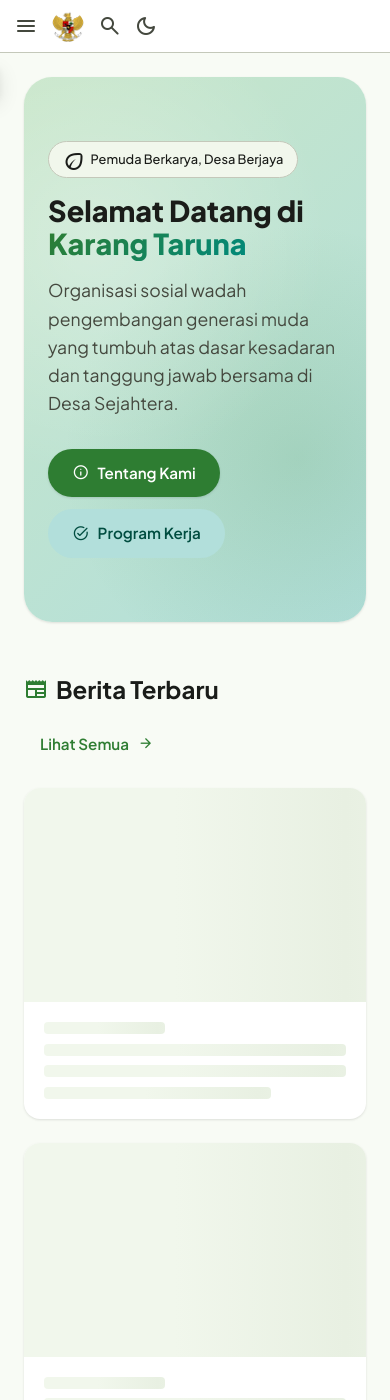
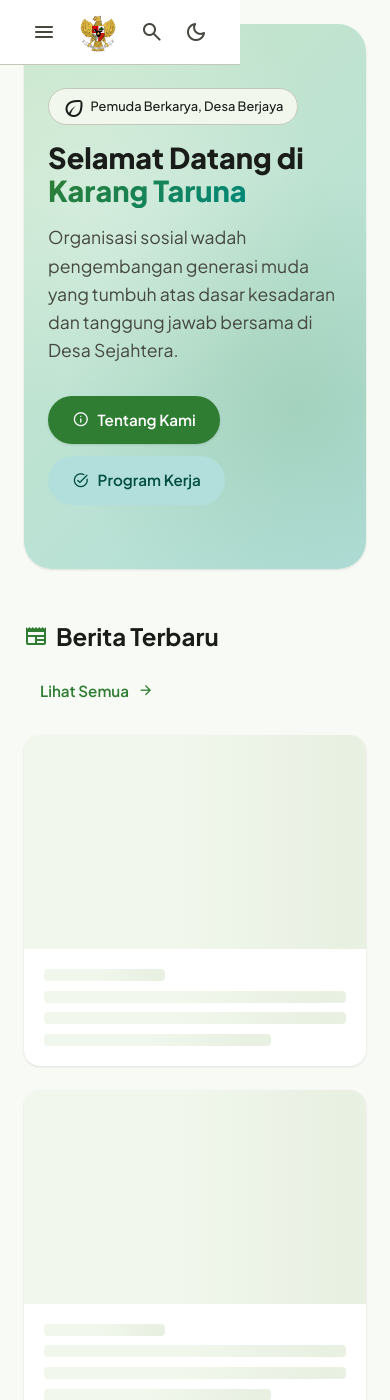
Before and after one commit to greenblog-dev/greenblog-dev.github.io, a Jekyll site: the page built from index.html, in a window 390 px wide and 1400 px high. Built offline with Jekyll 4.4.1, drawn with Linux system fonts in a browser that asks for light colours.

Commit message:
Update _layout.scss

```diff
--- a/_sass/_layout.scss
+++ b/_sass/_layout.scss
@@ -1,6 +1,6 @@
 // App Bar
 .md3-app-bar {
-  position: sticky; top: 0; z-index: 1000;
+  position: fixed; top: 0; z-index: 1000;
   background: var(--md-surface-1);
   border-bottom: 1px solid var(--md-outline-variant);
   backdrop-filter: blur(12px);
@@ -32,211 +32,6 @@
 }
 .app-bar-actions { display: flex; gap: .25rem; }
 .menu-toggle { display: none; }
-
-// News
-// ============================================================
-//  MOBILE ONLY (≤ 768px)
-// ============================================================
-@media (max-width: 768px) {
-  .app-bar-inner {
-    padding: 0.5rem 0.75rem;
-    gap: 0.5rem;
-  }
-
-  // 🔥 Tampilkan tombol hamburger di mobile
-  .menu-toggle {
-    display: inline-flex;
-    position: relative;
-    z-index: 1002; // Di atas drawer & backdrop
-  }
-
-  // Sembunyikan text brand untuk hemat ruang
-  .brand .brand-text {
-    display: none;
-  }
-  .brand img {
-    width: 32px;
-    height: 32px;
-  }
-
-  // Sembunyikan desktop nav horizontal di mobile
-  .nav-fade {
-    display: none;
-  }
-
-  // ============================================================
-  //  DRAWER MOBILE — Slide dari KIRI
-  // ============================================================
-  .primary-nav {
-    position: fixed;
-    top: 0;
-    left: 0;
-    bottom: 0;
-    width: min(300px, 85vw);
-    max-width: 300px;
-    background: var(--md-surface-1);
-    border-right: 1px solid var(--md-outline-variant);
-    box-shadow: var(--md-elevation-3);
-    transform: translateX(-100%); // 🔥 Default: tersembunyi di luar layar
-    transition: transform 0.3s cubic-bezier(0.4, 0, 0.2, 1);
-    z-index: 1001; // 🔥 DI ATAS backdrop (999)
-    display: flex;
-    flex-direction: column;
-    overflow: hidden;
-  }
-
-  .primary-nav.open {
-    transform: translateX(0); // 🔥 Slide masuk dari kiri
-  }
-
-  // ---------- Header Drawer ----------
-  .nav-drawer-header {
-    padding: 1.5rem 1.25rem 1rem;
-    border-bottom: 1px solid var(--md-outline-variant);
-    flex-shrink: 0;
-    display: flex;
-    align-items: center;
-    gap: 0.75rem;
-    background: linear-gradient(135deg, var(--md-primary-container), var(--md-secondary-container));
-
-    img {
-      width: 44px;
-      height: 44px;
-      border-radius: 50%;
-      background: var(--md-surface-1);
-      padding: 2px;
-    }
-
-    .nav-drawer-title {
-      font-size: 1.05rem;
-      font-weight: 700;
-      color: var(--md-on-surface);
-      margin: 0;
-      line-height: 1.2;
-    }
-
-    .nav-drawer-subtitle {
-      font-size: 0.78rem;
-      color: var(--md-on-surface-variant);
-      margin: 0.15rem 0 0;
-    }
-  }
-
-  // ---------- 🔥 Scrollable Area (KUNCI PERBAIKAN) ----------
-  .nav-scroll-wrapper {
-    flex: 1;
-    overflow-x: hidden;
-    overflow-y: auto; // 🔥 Scroll VERTIKAL
-    padding: 0.75rem;
-    overscroll-behavior: contain; // Cegah scroll bocor ke body
-    -webkit-overflow-scrolling: touch; // Smooth scroll di iOS
-
-    // Custom scrollbar (opsional, untuk estetika)
-    &::-webkit-scrollbar {
-      width: 4px;
-    }
-    &::-webkit-scrollbar-track {
-      background: transparent;
-    }
-    &::-webkit-scrollbar-thumb {
-      background: var(--md-outline-variant);
-      border-radius: 2px;
-    }
-  }
-
-  // List menu jadi vertikal
-  .nav-list {
-    flex-direction: column;
-    width: 100%;
-    gap: 0.25rem;
-    padding: 0;
-  }
-
-  .nav-link {
-    padding: 0.85rem 1rem;
-    border-radius: var(--md-radius-md);
-    font-size: 0.95rem;
-    width: 100%;
-    justify-content: flex-start;
-    color: var(--md-on-surface);
-
-    .material-symbols-rounded {
-      font-size: 1.35rem;
-      color: var(--md-primary);
-    }
-
-    &:hover, &:focus {
-      background: var(--md-surface-2);
-    }
-
-    &.active {
-      background: var(--md-primary-container);
-      color: var(--md-on-primary-container);
-      font-weight: 600;
-
-      .material-symbols-rounded {
-        color: var(--md-on-primary-container);
-      }
-    }
-  }
-
-  // ---------- Footer Drawer ----------
-  .nav-drawer-footer {
-    padding: 0.85rem 1rem;
-    border-top: 1px solid var(--md-outline-variant);
-    flex-shrink: 0;
-    display: flex;
-    gap: 0.5rem;
-    justify-content: space-around;
-    background: var(--md-surface-2);
-
-    .md3-button {
-      flex: 1;
-      justify-content: center;
-      padding: 0.6rem 0.75rem;
-      font-size: 0.85rem;
-    }
-  }
-
-  // ============================================================
-  //  BACKDROP — HANYA muncul saat menu terbuka
-  // ============================================================
-  .nav-backdrop {
-    position: fixed;
-    inset: 0;
-    background: rgba(0, 0, 0, 0.5);
-    backdrop-filter: blur(4px);
-    -webkit-backdrop-filter: blur(4px);
-    z-index: 1000; // 🔥 DI BAWAH drawer (1001), DI ATAS konten
-    opacity: 0;
-    visibility: hidden; // 🔥 Default: TIDAK terlihat
-    transition: opacity 0.3s, visibility 0.3s;
-    pointer-events: none; // Tidak bisa diklik saat hidden
-
-    &.visible {
-      opacity: 1;
-      visibility: visible;
-      pointer-events: auto; // Bisa diklik saat visible
-    }
-  }
-}
-
-// Extra small mobile
-@media (max-width: 400px) {
-  .app-bar-inner {
-    padding: 0.5rem;
-  }
-  .app-bar-actions {
-    gap: 0;
-  }
-  .icon-btn {
-    width: 36px;
-    height: 36px;
-  }
-  .primary-nav {
-    width: 85vw;
-  }
-}
 
 @media (max-width: 960px) {
   .menu-toggle { display: inline-flex; }
```
